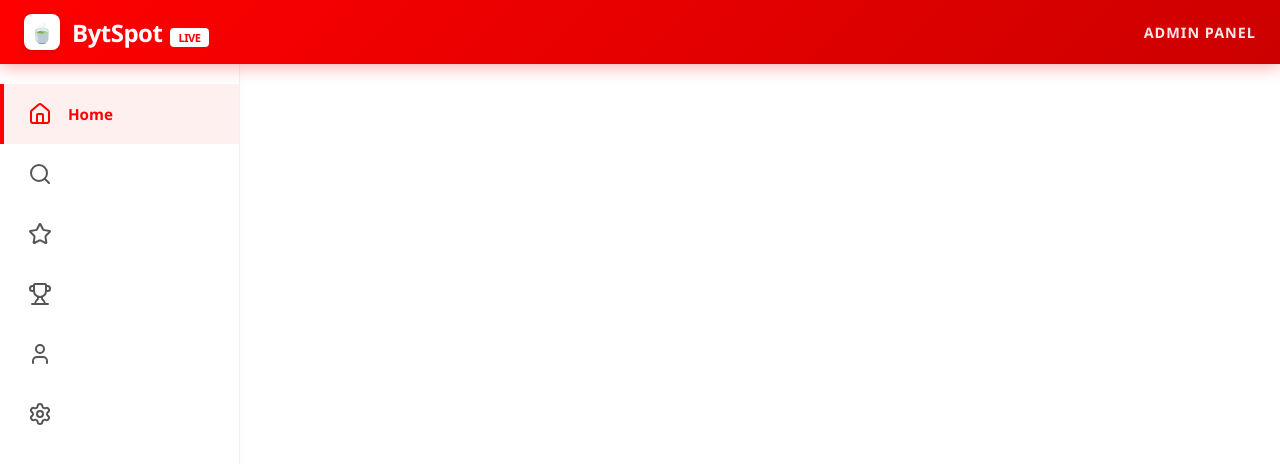
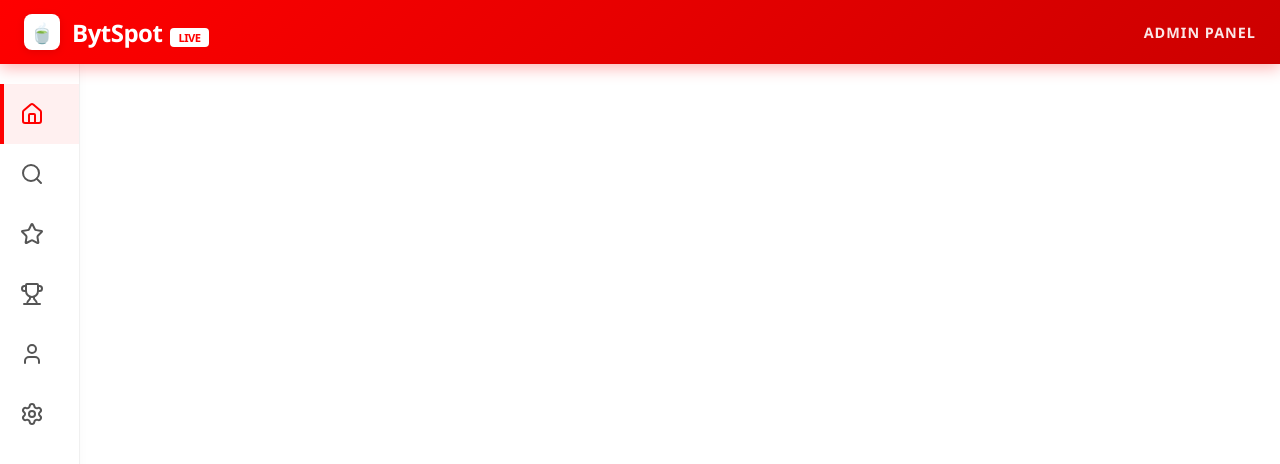
Before and after one commit to Sinxn-coder/chai-in, a React (Vite) app: page / in a window 1280 px wide. Shown: the top 464 px of the page. Built offline with nearby package versions, Linux system fonts and the light colour scheme.

Commit message:
Collapse sidebar to icon-only, expand only on hover

```diff
--- a/src/index.css
+++ b/src/index.css
@@ -9,7 +9,7 @@ body {
     'Droid Sans', 'Helvetica Neue', sans-serif;
   background: #ffffff;
   min-height: 100vh;
-  padding-left: 240px; /* Space for the expanded sidebar */
+  padding-left: 80px; /* Space for the collapsed sidebar */
 }
 
 #root {
@@ -36,12 +36,17 @@ header {
   top: 64px;
   left: 0;
   bottom: 0;
-  width: 240px;
+  width: 80px;
   background: #ffffff;
   border-right: 1px solid #f0f0f0;
   padding: 20px 0;
   z-index: 1000;
   box-shadow: 2px 0 10px rgba(0, 0, 0, 0.02);
+  transition: width 0.3s ease;
+}
+
+.sidebar:hover {
+  width: 240px;
 }
 
 .nav-list {
@@ -49,7 +54,7 @@ header {
 }
 
 .nav-item {
-  padding: 16px 24px;
+  padding: 16px;
   display: flex;
   align-items: center;
   gap: 16px;
@@ -59,6 +64,7 @@ header {
   transition: all 0.2s ease;
   border-left: 4px solid transparent;
   height: 60px;
+  position: relative;
 }
 
 .nav-item:hover {
@@ -66,7 +72,7 @@ header {
   color: #FF0000;
 }
 
-.nav-item:hover .nav-text {
+.sidebar:hover .nav-text {
   opacity: 1;
   visibility: visible;
 }
@@ -77,17 +83,13 @@ header {
   border-left-color: #FF0000;
 }
 
-.nav-item.active .nav-text {
-  opacity: 1;
-  visibility: visible;
-}
-
 .nav-icon {
   display: flex;
   align-items: center;
   justify-content: center;
   flex-shrink: 0;
   width: 24px;
+  min-width: 24px;
 }
 
 .nav-text {
@@ -95,7 +97,9 @@ header {
   white-space: nowrap;
   opacity: 0;
   visibility: hidden;
-  transition: all 0.2s ease;
+  transition: all 0.3s ease;
+  position: absolute;
+  left: 52px;
 }
 
 .app-bar-brand {
```
